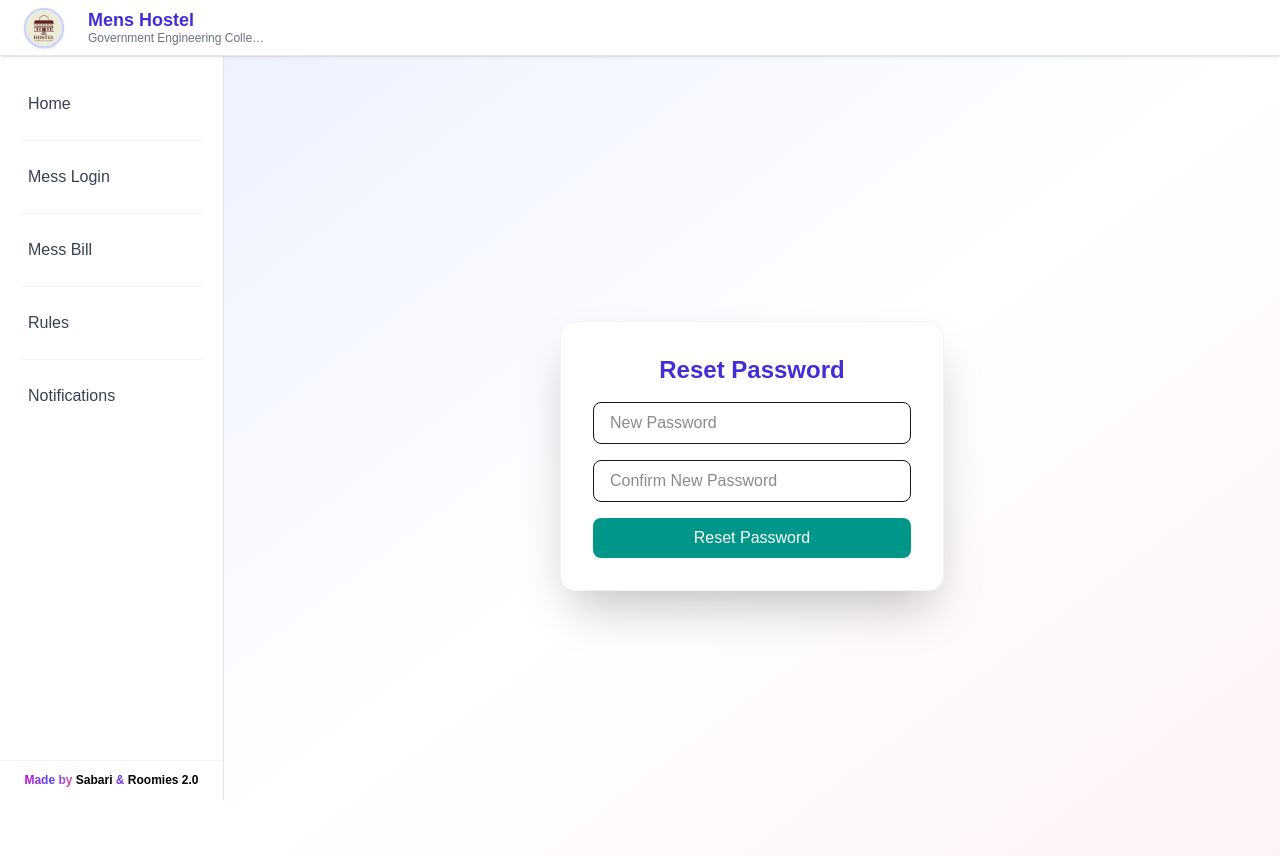
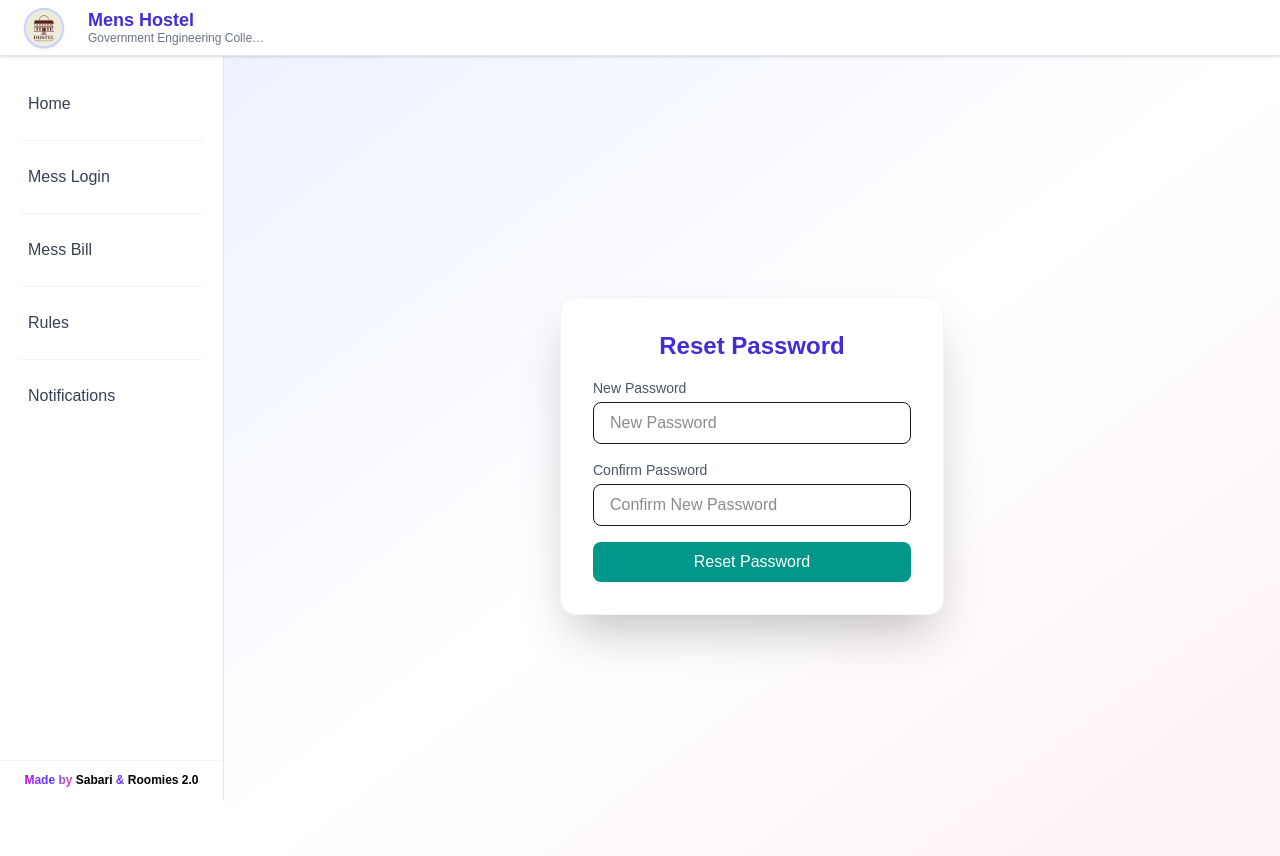
Before and after one commit to UserisSabari/Mens--Hostel-GECSKP, a Next.js app in the folder frontend/: page /reset-password/1 in a window 1280 px wide. Built offline with nearby package versions, Linux system fonts and the light colour scheme.

Commit message:
Fix auto fill and save password in login user registration and reset password forms

```diff
--- a/frontend/src/app/dashboard/create-user/page.tsx
+++ b/frontend/src/app/dashboard/create-user/page.tsx
@@ -64,7 +64,7 @@ export default function CreateUserPage() {
           {submitting ? (
             <Spinner className="min-h-[120px]" />
           ) : (
-            <form onSubmit={handleSubmit} className="space-y-4 w-full">
+            <form onSubmit={handleSubmit} className="space-y-4 w-full" autoComplete="on" action="javascript:void(0)">
               <div>
                 <label htmlFor="name" className="block text-gray-700 font-medium mb-1">Name</label>
                 <input
@@ -77,6 +77,7 @@ export default function CreateUserPage() {
                   onChange={handleChange}
                   onBlur={handleBlur}
                   required
+                  autoComplete="name"
                   aria-invalid={!!errors.name}
                   aria-describedby="name-error"
                   placeholder="Enter full name"
@@ -94,6 +95,7 @@ export default function CreateUserPage() {
                   onChange={handleChange}
                   onBlur={handleBlur}
                   required
+                  autoComplete="email"
                   aria-invalid={!!errors.email}
                   aria-describedby="email-error"
                   placeholder="Enter email address"
@@ -112,6 +114,7 @@ export default function CreateUserPage() {
                     onChange={handleChange}
                     onBlur={handleBlur}
                   required
+                    autoComplete="new-password"
                     aria-invalid={!!errors.password}
                     aria-describedby="password-error"
                     placeholder="Enter password"
@@ -135,11 +138,15 @@ export default function CreateUserPage() {
               </div>
               <button
                 type="submit"
-                className="w-full bg-indigo-600 text-white py-3 rounded-lg hover:bg-indigo-700 transition-colors shadow text-lg font-semibold flex items-center justify-center disabled:opacity-60"
-                disabled={submitting || Object.keys(errors).length > 0 || !values.name || !values.email || !values.password}
-                aria-disabled={submitting || Object.keys(errors).length > 0 || !values.name || !values.email || !values.password}
+                className="w-full bg-indigo-600 text-white py-3 rounded-xl hover:bg-indigo-700 transition-all shadow-lg font-semibold text-base tracking-wide disabled:opacity-60 disabled:cursor-not-allowed flex items-center justify-center gap-2"
+                disabled={submitting}
               >
-                {submitting ? (<span className="flex items-center justify-center"><svg className="animate-spin h-5 w-5 mr-2 text-white" xmlns="http://www.w3.org/2000/svg" fill="none" viewBox="0 0 24 24"><circle className="opacity-25" cx="12" cy="12" r="10" stroke="currentColor" strokeWidth="4"></circle><path className="opacity-75" fill="currentColor" d="M4 12a8 8 0 018-8v8z"></path></svg>Creating...</span>) : "Create User"}
+                {submitting ? (
+                  <>
+                    <svg className="animate-spin h-5 w-5 mr-2 text-white" xmlns="http://www.w3.org/2000/svg" fill="none" viewBox="0 0 24 24"><circle className="opacity-25" cx="12" cy="12" r="10" stroke="currentColor" strokeWidth="4"></circle><path className="opacity-75" fill="currentColor" d="M4 12a8 8 0 018-8v8z"></path></svg>
+                    Creating...
+                  </>
+                ) : "Create User"}
               </button>
             </form>
           )}
--- a/frontend/src/app/forgot-password/page.tsx
+++ b/frontend/src/app/forgot-password/page.tsx
@@ -51,8 +51,11 @@ export default function ForgotPasswordPage() {
       <div className="w-full max-w-xs sm:max-w-sm">
         <div className="bg-white/95 rounded-2xl shadow-2xl p-6 sm:p-8 border border-gray-100 flex flex-col items-center">
           <h1 className="text-xl sm:text-2xl font-semibold text-center text-indigo-700 mb-4">Forgot Password</h1>
-          <form onSubmit={handleSubmit} className="space-y-4 w-full">
+          <form onSubmit={handleSubmit} className="space-y-4 w-full" autoComplete="on" action="javascript:void(0)">
+            <div>
+              <label htmlFor="forgot-email" className="block text-gray-600 font-medium mb-1 text-sm">Email</label>
               <input
+                id="forgot-email"
                 type="email"
                 name="email"
                 placeholder="Your Email"
@@ -61,10 +64,12 @@ export default function ForgotPasswordPage() {
                 onChange={handleChange}
                 onBlur={handleBlur}
                 required
+                autoComplete="email"
                 aria-invalid={!!errors.email}
                 aria-describedby="forgot-email-error"
               />
               {errors.email && touched.email && <div id="forgot-email-error" className="text-red-500 text-xs mt-1">{errors.email}</div>}
+            </div>
             {genericFormError && <div className="text-red-600 text-sm">{genericFormError}</div>}
             {message && <div className="text-green-600 text-sm">{message}</div>}
             <button
--- a/frontend/src/app/layout.tsx
+++ b/frontend/src/app/layout.tsx
@@ -58,7 +58,7 @@ export default function RootLayout({
         <meta name="theme-color" content="#4f46e5" />
         <meta name="apple-mobile-web-app-capable" content="yes" />
         <meta name="apple-mobile-web-app-status-bar-style" content="default" />
-        <meta name="viewport" content="width=device-width, initial-scale=1, viewport-fit=cover" />
+        <meta name="viewport" content="width=device-width, initial-scale=1" />
       </head>
       <body className={`bg-gray-50`}>
         <AuthProvider>
--- a/frontend/src/app/reset-password/[token]/page.tsx
+++ b/frontend/src/app/reset-password/[token]/page.tsx
@@ -57,8 +57,11 @@ export default function ResetPasswordPage() {
           {submitting ? (
             <Spinner className="min-h-[120px]" />
           ) : (
-            <form onSubmit={handleSubmit} className="space-y-4 w-full">
+            <form onSubmit={handleSubmit} className="space-y-4 w-full" autoComplete="on" action="javascript:void(0)">
+              <div>
+                <label htmlFor="new-password" className="block text-gray-600 font-medium mb-1 text-sm">New Password</label>
                 <input
+                  id="new-password"
                   type="password"
                   name="password"
                   placeholder="New Password"
@@ -67,11 +70,16 @@ export default function ResetPasswordPage() {
                   onChange={handleChange}
                   onBlur={handleBlur}
                   required
+                  autoComplete="new-password"
                   aria-invalid={!!errors.password}
                   aria-describedby="reset-password-error"
                 />
                 {errors.password && touched.password && <div id="reset-password-error" className="text-red-500 text-xs mt-1">{errors.password}</div>}
+              </div>
+              <div>
+                <label htmlFor="confirm-password" className="block text-gray-600 font-medium mb-1 text-sm">Confirm Password</label>
                 <input
+                  id="confirm-password"
                   type="password"
                   name="confirmPassword"
                   placeholder="Confirm New Password"
@@ -80,10 +88,12 @@ export default function ResetPasswordPage() {
                   onChange={handleChange}
                   onBlur={handleBlur}
                   required
+                  autoComplete="new-password"
                   aria-invalid={!!errors.confirmPassword}
                   aria-describedby="reset-confirm-error"
                 />
                 {errors.confirmPassword && touched.confirmPassword && <div id="reset-confirm-error" className="text-red-500 text-xs mt-1">{errors.confirmPassword}</div>}
+              </div>
               {genericFormError && <div className="text-red-600 text-sm">{genericFormError}</div>}
               <button
                 type="submit"
```
Lines whose indentation alone changed are shown as unchanged.
